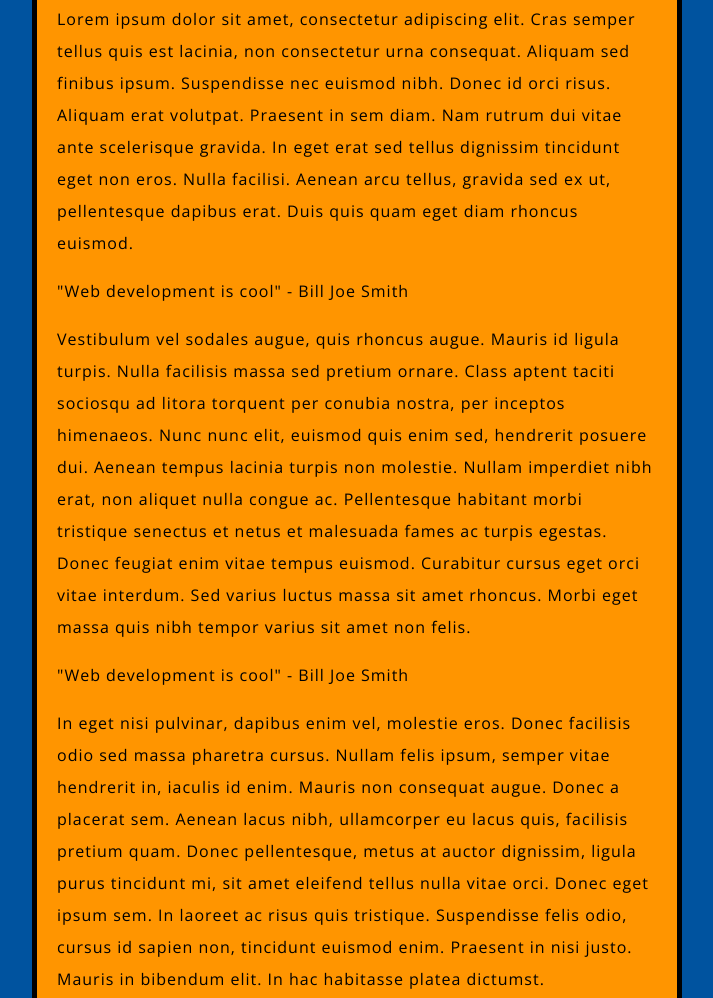
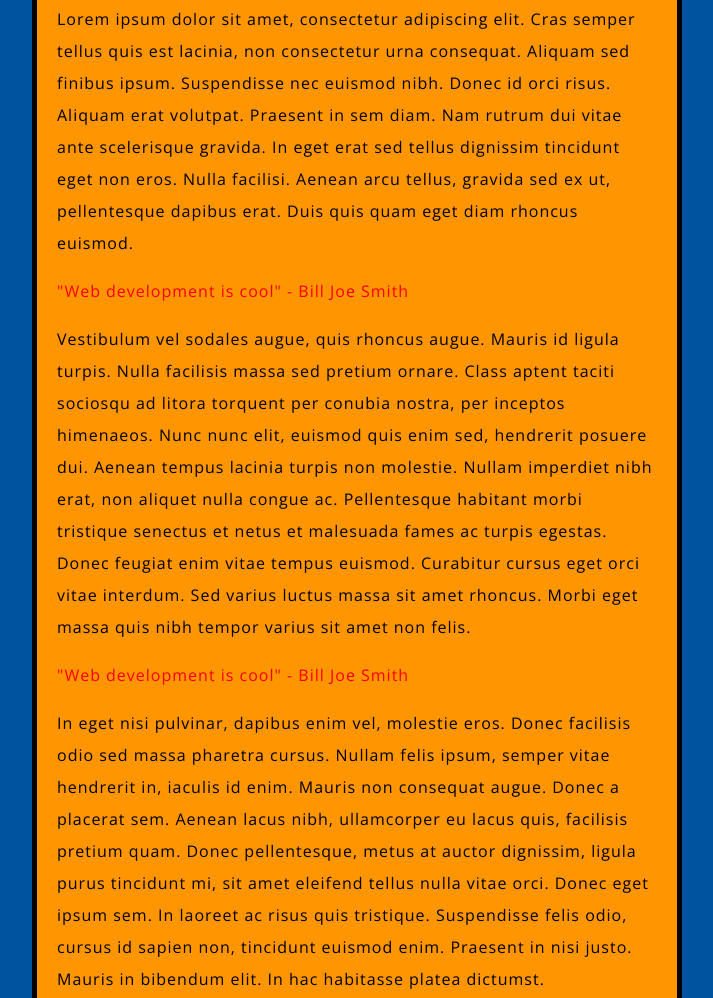
Before and after one commit to code4policy-archive/mozilla-website-siewsanzng, a plain HTML site: page index.html in a window 1280 px wide. Shown: the part 780-1778 px from the top of the page, without its empty margins (283-996 px from the left). Drawn offline with nearby package versions, Linux system fonts and the light colour scheme.

Commit message:
make quotes red

```diff
--- a/style.css
+++ b/style.css
@@ -37,3 +37,7 @@ img {
   display: block;
   margin: 0 auto;
 }
+
+.quote{
+  color: red;
+}
```
